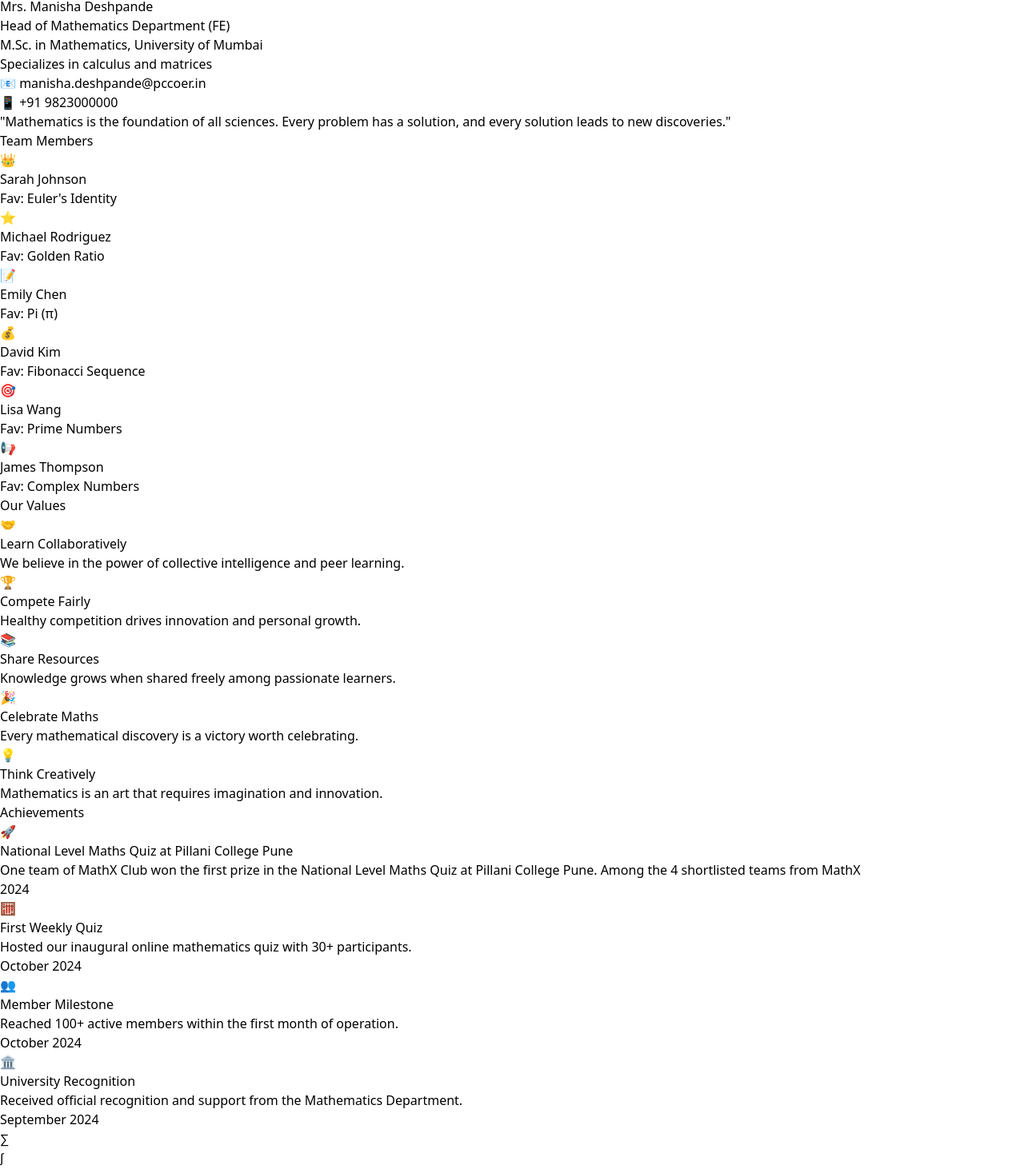
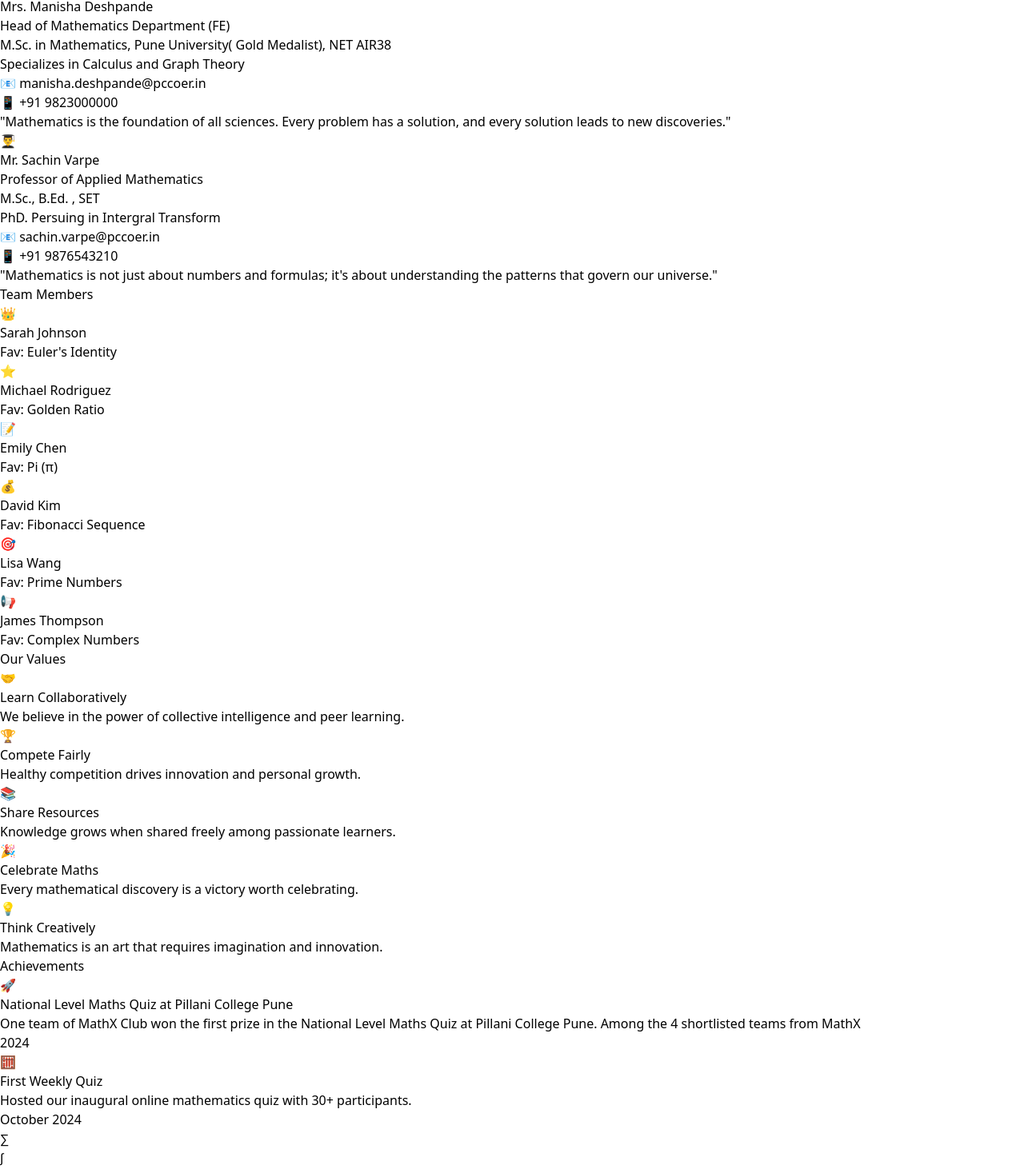
Before and after one commit to RohitHuge/MathX, a React (Vite) app: page /about in a window 1280 px wide. Shown: the part 436-1903 px from the top of the page at 80% size. Built offline with nearby package versions, Linux system fonts and the light colour scheme.

Commit message:
Enhance About page by adding a MentorSection with detailed mentor profiles, including qualifications and inspiring messages. Update event dates in EventsGrid and UpcomingEvents components to reflect the correct schedule for the MathX Club events.

```diff
--- a/src/pages/About.jsx
+++ b/src/pages/About.jsx
@@ -64,15 +64,40 @@ function VisionPurpose() {
 
 // Mentor Section Component
 function MentorSection() {
+  const mentors = [
+    {
+      name: "Mrs. Manisha Deshpande",
+      role: "Head of Mathematics Department (FE)",
+      qualification: "M.Sc. in Mathematics, Pune University( Gold Medalist), NET AIR38",
+      specialization: "Specializes in Calculus and Graph Theory",
+      email: "manisha.deshpande@pccoer.in",
+      phone: "+91 9823000000",
+      emoji: "👨‍🏫",
+      message: "Mathematics is the foundation of all sciences. Every problem has a solution, and every solution leads to new discoveries."
+    },
+    {
+      name: "Mr. Sachin Varpe",
+      role: "Professor of Applied Mathematics",
+      qualification: "M.Sc., B.Ed. , SET",
+      specialization: "PhD. Persuing in Intergral Transform",
+      email: "sachin.varpe@pccoer.in",
+      phone: "+91 9876543210",
+      emoji: "👨‍🎓",
+      message: "Mathematics is not just about numbers and formulas; it's about understanding the patterns that govern our universe."
+    }
+  ];
+
   return (
     <section className="py-20 bg-[#191D2A]">
-      <div className="max-w-4xl mx-auto px-4 sm:px-6 lg:px-8">
+      <div className="max-w-7xl mx-auto px-4 sm:px-6 lg:px-8">
         <h2 className="text-4xl md:text-5xl font-bold text-white text-center mb-16 animate-on-scroll" data-delay="100">
-          Our Mentor
+          Our Mentors
         </h2>
 
-        {/* Mentor Card */}
-        <div className="group relative max-w-2xl mx-auto animate-on-scroll" data-delay="300">
+        {/* Mentor Cards Grid */}
+        <div className="grid grid-cols-1 lg:grid-cols-2 gap-8">
+          {mentors.map((mentor, index) => (
+            <div key={index} className="group relative animate-on-scroll" data-delay={300 + (index * 200)}>
               {/* Gradient Border */}
               <div className="absolute inset-0 bg-gradient-to-r from-[#A146D4] to-[#49E3FF] rounded-2xl opacity-0 group-hover:opacity-100 transition-opacity duration-500 blur-sm"></div>
 
@@ -81,32 +106,33 @@ function MentorSection() {
                 <div className="flex flex-col md:flex-row items-center md:items-start gap-6">
                   {/* Mentor Photo */}
                   <div className="w-32 h-32 bg-gradient-to-br from-[#A146D4]/20 to-[#49E3FF]/20 rounded-full flex items-center justify-center border-2 border-[#A146D4]/30">
-                <span className="text-4xl text-[#49E3FF]">👨‍🏫</span>
+                    <span className="text-4xl text-[#49E3FF]">{mentor.emoji}</span>
                   </div>
 
                   {/* Mentor Info */}
                   <div className="text-center md:text-left flex-1">
-                <h3 className="text-2xl font-bold text-white mb-2">Mrs. Manisha Deshpande</h3>
-                <p className="text-lg text-[#49E3FF] mb-3">Head of Mathematics Department (FE)</p>
+                    <h3 className="text-2xl font-bold text-white mb-2">{mentor.name}</h3>
+                    <p className="text-lg text-[#49E3FF] mb-3">{mentor.role}</p>
                     <p className="text-[#AEAEAE] mb-4">
-                  M.Sc. in Mathematics, University of Mumbai<br/>
-                  Specializes in calculus and matrices
+                      {mentor.qualification}<br/>
+                      {mentor.specialization}
                     </p>
                     <p className="text-[#AEAEAE] mb-4">
-                  📧 manisha.deshpande@pccoer.in<br/>
-                  📱 +91 9823000000
+                      📧 {mentor.email}<br/>
+                      📱 {mentor.phone}
                     </p>
 
                     {/* Inspiring Message */}
                     <div className="mt-6 p-4 bg-gradient-to-r from-[#A146D4]/10 to-[#49E3FF]/10 rounded-lg border border-[#A146D4]/20">
                       <p className="text-white italic">
-                    "Mathematics is the foundation of all sciences. Every problem has a solution,
-                    and every solution leads to new discoveries."
+                        "{mentor.message}"
                       </p>
                     </div>
                   </div>
                 </div>
               </div>
+            </div>
+          ))}
         </div>
       </div>
     </section>
@@ -268,18 +294,18 @@ function AchievementSection() {
       date: "October 2024",
       icon: "🧮"
     },
-    {
-      title: "Member Milestone",
-      description: "Reached 100+ active members within the first month of operation.",
-      date: "October 2024",
-      icon: "👥"
-    },
-    {
-      title: "University Recognition",
-      description: "Received official recognition and support from the Mathematics Department.",
-      date: "September 2024",
-      icon: "🏛️"
-    }
+    // {
+    //   title: "Member Milestone",
+    //   description: "Reached 100+ active members within the first month of operation.",
+    //   date: "October 2024",
+    //   icon: "👥"
+    // },
+    // {
+    //   title: "University Recognition",
+    //   description: "Received official recognition and support from the Mathematics Department.",
+    //   date: "September 2024",
+    //   icon: "🏛️"
+    // }
   ];
 
   return (
--- a/src/pages/Events.jsx
+++ b/src/pages/Events.jsx
@@ -164,7 +164,7 @@ function EventsGrid() {
     {
       id: 2,
       title: "MathX Inauguration",
-      date: "25th September 2024",
+      date: "25th September 2025",
       time: "10:00 AM",
       description: "Join us for the grand opening of MathX Club with special guest speakers, interactive sessions, and networking opportunities.",
       highlight: "🎉 Grand Opening Event",
@@ -173,7 +173,7 @@ function EventsGrid() {
     {
       id: 3,
       title: "Weekly Online Quiz",
-      date: "Every Saturday",
+      date: "26th September 2025 onwards(Every Saturday)",
       time: "2:00 PM",
       description: "Test your mathematical skills in our weekly online quiz competition. Challenge yourself and compete with peers.",
       highlight: "Get Certificate Instantly",
--- a/src/pages/Home.jsx
+++ b/src/pages/Home.jsx
@@ -520,7 +520,7 @@ function UpcomingEvents() {
     {
       id: 1,
       title: "MathX Inauguration",
-      date: "25th September 2024",
+      date: "25th September 2025",
       time: "10:00 AM",
       description: "Join us for the grand opening of MathX Club with special guest speakers, interactive sessions, and networking opportunities.",
       highlight: "🎉 Grand Opening Event",
@@ -528,11 +528,11 @@ function UpcomingEvents() {
     },
     {
       id: 2,
-      title: "MATHS Premier League",
-      date: "Coming Soon",
+      title: "Weekly Online Quiz",
+      date: "26th September 2025 onwards(Every Saturday)",
       time: "TBA",
-      description: "A fun auction of brilliant minds in mathematics. Competiting with each other to win the title of Maths Premier League.",
-      highlight: "🏆 Put your bid for best Maths minds",
+      description: "Test your mathematical skills in our weekly online quiz competition. Challenge yourself and compete with peers.",
+      highlight: "Get Certificate Instantly",
       status: "upcoming"
     },
     {
```
Lines whose indentation alone changed are shown as unchanged.
